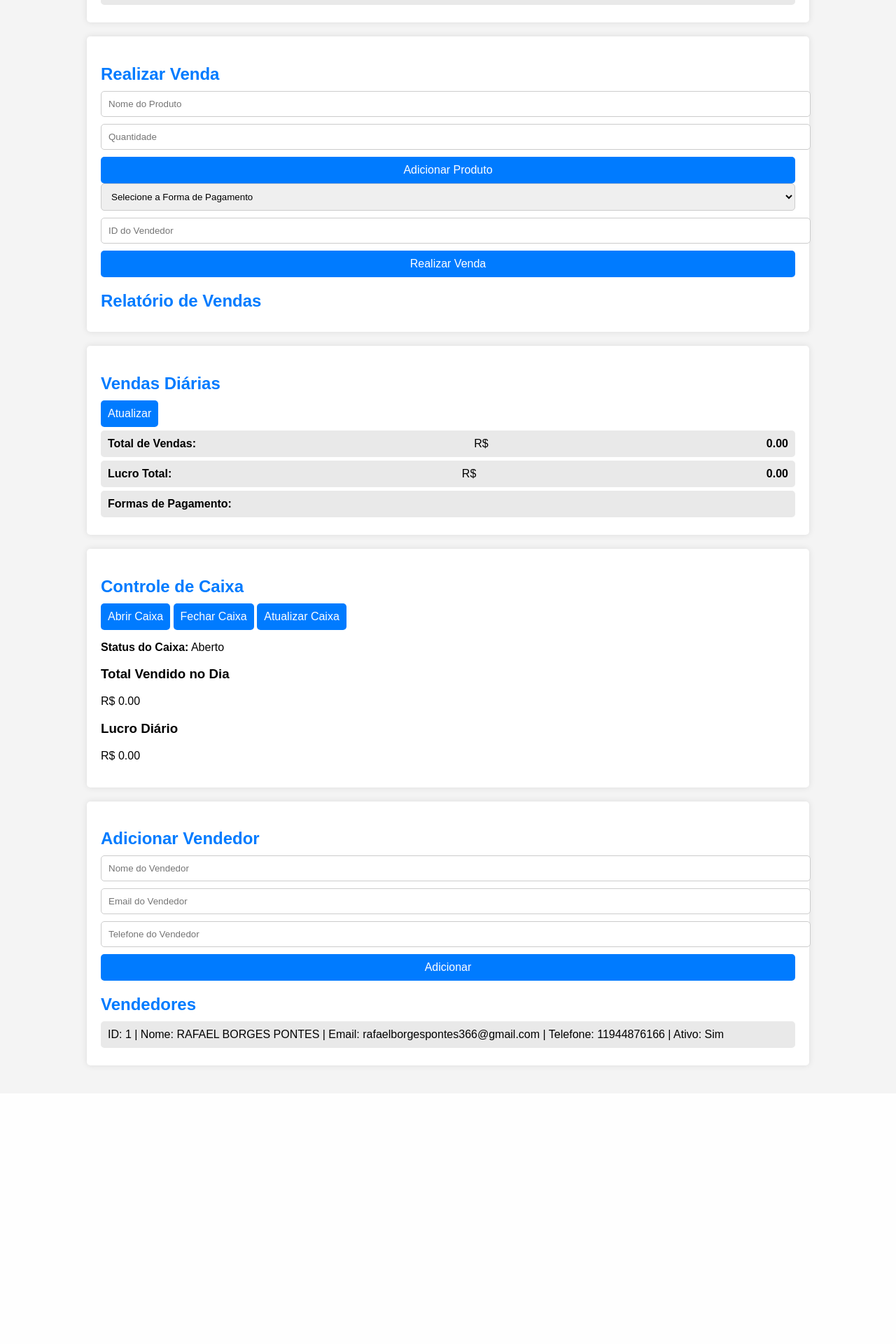
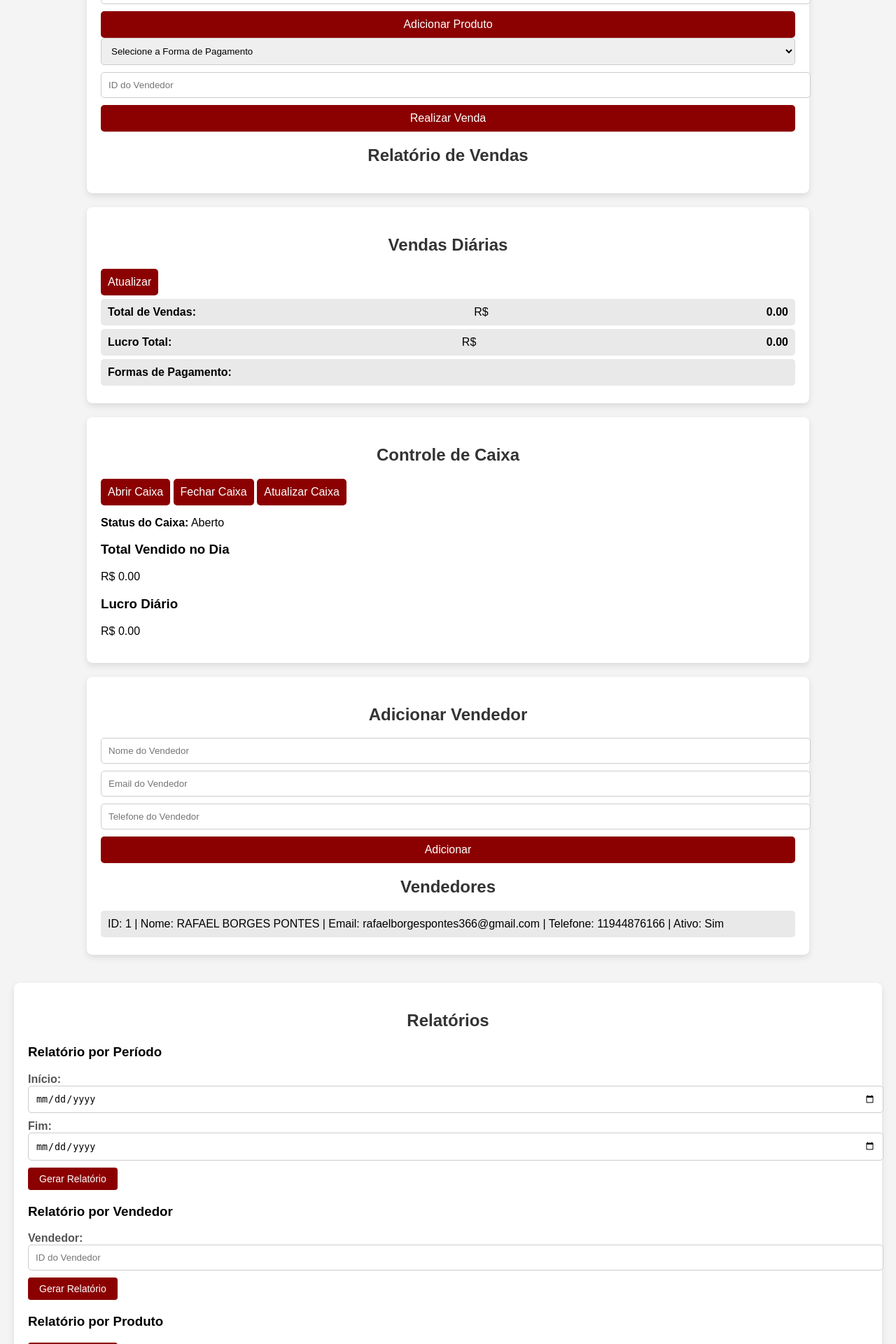
Before and after one commit to RafaelBG7/sistemadeadega, a Flask app: page /index in a window 1280 px wide. Shown: the part 1080-3000 px from the top of the page at 70% size. Before the commit the page ends 2608 px from the top, so only its background shows below. Run offline with Flask 3, Linux system fonts and the light colour scheme; data comes from the database, SQL or seed files in the repository.

Commit message:
adicionado relatorio

```diff
--- a/app.py
+++ b/app.py
@@ -8,6 +8,7 @@ from routes.vendedores import vendedores_bp
 from routes.categorias import categorias_bp
 from routes.caixa import caixa_bp
 from routes.home import home_bp
+from routes.relatorios import relatorios_bp
 
 def create_app():
     app = Flask(__name__, static_folder='static', template_folder='templates')
@@ -30,6 +31,7 @@ def create_app():
     app.register_blueprint(vendedores_bp, url_prefix='/vendedores')
     app.register_blueprint(categorias_bp, url_prefix='/categorias')
     app.register_blueprint(caixa_bp, url_prefix='/caixa')
+    app.register_blueprint(relatorios_bp, url_prefix='/relatorios')
 
     @app.route('/index')
     def index():
--- a/controllers/vendas_controller.py
+++ b/controllers/vendas_controller.py
@@ -140,3 +140,89 @@ def status_caixa():
             'id': caixa_aberto.id
         }
     return {'status': 'Fechado'}
+
+def relatorio_por_periodo(inicio, fim):
+    try:
+        # Converter as datas de string para datetime
+        inicio_date = datetime.strptime(inicio, '%Y-%m-%d')
+        fim_date = datetime.strptime(fim, '%Y-%m-%d')
+
+        # Ajustar o fim_date para incluir o final do dia
+        fim_date = fim_date.replace(hour=23, minute=59, second=59)
+
+        # Filtrar vendas no intervalo de datas
+        vendas = Venda.query.filter(Venda.data >= inicio_date, Venda.data <= fim_date).all()
+
+        # Calcular total de vendas e lucro
+        total_vendas = sum(v.total_venda for v in vendas)
+        lucro_total = sum(v.lucro for v in vendas)
+
+        # Criar o relatório detalhado
+        relatorio = [
+            {
+                'id': v.id,
+                'produto': v.produto.produto,
+                'vendedor': v.vendedor.nome,
+                'quantidade': v.quantidade,
+                'data': v.data.strftime('%d/%m/%Y %H:%M'),
+                'total_venda': v.total_venda,
+                'lucro': v.lucro,
+                'forma_pagamento': v.forma_pagamento
+            }
+            for v in vendas
+        ]
+
+        return {
+            'total_vendas': total_vendas,
+            'lucro_total': lucro_total,
+            'vendas': relatorio
+        }
+    except Exception as e:
+        return {'error': str(e)}
+
+def relatorio_por_vendedor(vendedor_id):
+    try:
+        vendas = Venda.query.filter_by(vendedor_id=vendedor_id).all()
+        total_vendas = sum(v.total_venda for v in vendas)
+        lucro_total = sum(v.lucro for v in vendas)
+
+        relatorio = [
+            {
+                'id': v.id,
+                'produto': v.produto.produto,
+                'quantidade': v.quantidade,
+                'data': v.data.strftime('%d/%m/%Y %H:%M'),
+                'total_venda': v.total_venda,
+                'lucro': v.lucro,
+                'forma_pagamento': v.forma_pagamento
+            }
+            for v in vendas
+        ]
+
+        return {
+            'total_vendas': total_vendas,
+            'lucro_total': lucro_total,
+            'vendas': relatorio
+        }
+    except Exception as e:
+        return {'error': str(e)}
+
+def relatorio_por_produto():
+    try:
+        produtos = Produto.query.all()
+        relatorio = []
+
+        for produto in produtos:
+            vendas = Venda.query.filter_by(produto_id=produto.id).all()
+            total_vendas = sum(v.total_venda for v in vendas)
+            lucro_total = sum(v.lucro for v in vendas)
+
+            relatorio.append({
+                'produto': produto.produto,
+                'total_vendas': total_vendas,
+                'lucro_total': lucro_total
+            })
+
+        return relatorio
+    except Exception as e:
+        return {'error': str(e)}
--- a/static/script.js
+++ b/static/script.js
@@ -352,4 +352,53 @@ document.addEventListener('DOMContentLoaded', function () {
 
     // Inicializar o status do caixa ao carregar a página
     atualizarStatusCaixa();
+
+    // Relatório por Período
+    document.getElementById('gerar-relatorio-periodo').addEventListener('click', function () {
+        const inicio = document.getElementById('inicio').value;
+        const fim = document.getElementById('fim').value;
+
+        fetch(`/relatorios/periodo?inicio=${inicio}&fim=${fim}`)
+            .then(response => response.json())
+            .then(data => {
+                const resultado = document.getElementById('resultado-periodo');
+                resultado.innerHTML = `
+                    <p>Total de Vendas: R$ ${data.total_vendas.toFixed(2)}</p>
+                    <p>Lucro Total: R$ ${data.lucro_total.toFixed(2)}</p>
+                `;
+            })
+            .catch(error => console.error('Erro ao gerar relatório por período:', error));
+    });
+
+    // Relatório por Vendedor
+    document.getElementById('gerar-relatorio-vendedor').addEventListener('click', function () {
+        const vendedorId = document.getElementById('vendedor-id').value;
+
+        fetch(`/relatorios/vendedor?vendedor_id=${vendedorId}`)
+            .then(response => response.json())
+            .then(data => {
+                const resultado = document.getElementById('resultado-vendedor');
+                resultado.innerHTML = `
+                    <p>Total de Vendas: R$ ${data.total_vendas.toFixed(2)}</p>
+                    <p>Lucro Total: R$ ${data.lucro_total.toFixed(2)}</p>
+                `;
+            })
+            .catch(error => console.error('Erro ao gerar relatório por vendedor:', error));
+    });
+
+    // Relatório por Produto
+    document.getElementById('gerar-relatorio-produto').addEventListener('click', function () {
+        fetch('/relatorios/produto')
+            .then(response => response.json())
+            .then(data => {
+                const resultado = document.getElementById('resultado-produto');
+                resultado.innerHTML = data.map(produto => `
+                    <p>Produto: ${produto.produto}</p>
+                    <p>Total de Vendas: R$ ${produto.total_vendas.toFixed(2)}</p>
+                    <p>Lucro Total: R$ ${produto.lucro_total.toFixed(2)}</p>
+                    <hr>
+                `).join('');
+            })
+            .catch(error => console.error('Erro ao gerar relatório por produto:', error));
+    });
 });
--- a/static/style.css
+++ b/static/style.css
@@ -1,3 +1,4 @@
+/* Estilo geral */
 body {
     font-family: Arial, sans-serif;
     background-color: #f4f4f4;
@@ -5,10 +6,10 @@ body {
     padding: 0;
 }
 
-h1 {
+h1, h2 {
     text-align: center;
+    color: #333;
     margin-top: 20px;
-    color: #333;
 }
 
 .container {
@@ -21,15 +22,10 @@ h1 {
 .form-container {
     background: #fff;
     padding: 20px;
-    border-radius: 5px;
-    box-shadow: 0 0 10px rgba(0, 0, 0, 0.1);
+    border-radius: 8px;
+    box-shadow: 0 4px 10px rgba(0, 0, 0, 0.1);
     width: 80%;
     margin-bottom: 20px;
-}
-
-h2 {
-    color: #007bff;
-    margin-bottom: 10px;
 }
 
 form {
@@ -49,14 +45,15 @@ button {
     padding: 10px;
     border: none;
     border-radius: 5px;
-    background-color: #007bff; /* Azul */
+    background-color: #8b0000; /* Vinho */
     color: white;
     cursor: pointer;
     font-size: 16px;
+    transition: background-color 0.3s ease;
 }
 
 button:hover {
-    background-color: #0056b3; /* Azul escuro */
+    background-color: #a40000; /* Vinho escuro */
 }
 
 ul {
@@ -83,20 +80,77 @@ li button {
     background-color: #dc3545; /* Vermelho */
     font-size: 14px;
     padding: 5px 10px;
+    border: none;
+    border-radius: 4px;
+    color: white;
+    cursor: pointer;
+    transition: background-color 0.3s ease;
 }
 
 li button:hover {
     background-color: #a71d2a; /* Vermelho escuro */
 }
 
+/* Links */
 .home-link {
     color: inherit;
     text-decoration: none;
     cursor: pointer;
     transition: color 0.3s ease;
-  }
+}
 
-  .home-link:hover {
-    color: #8b0000; /* cor vinho ao passar o mouse */
+.home-link:hover {
+    color: #8b0000; /* Vinho */
     text-decoration: underline;
-  }
+}
+
+/* Relatórios */
+.relatorios {
+    margin: 20px;
+    padding: 20px;
+    background-color: #fff;
+    border-radius: 8px;
+    box-shadow: 0 4px 10px rgba(0, 0, 0, 0.1);
+}
+
+.relatorios h2 {
+    margin-bottom: 20px;
+    color: #333;
+}
+
+.relatorios div {
+    margin-bottom: 20px;
+}
+
+.relatorios label {
+    margin-right: 10px;
+    font-weight: bold;
+    color: #555;
+}
+
+.relatorios button {
+    padding: 8px 16px;
+    background-color: #8b0000; /* Vinho */
+    color: white;
+    border: none;
+    border-radius: 4px;
+    cursor: pointer;
+    font-size: 14px;
+    transition: background-color 0.3s ease;
+}
+
+.relatorios button:hover {
+    background-color: #a40000; /* Vinho escuro */
+}
+
+/* Ajustes para responsividade */
+@media (max-width: 768px) {
+    .form-container, .relatorios {
+        width: 95%;
+    }
+
+    button {
+        font-size: 14px;
+        padding: 8px;
+    }
+}
--- a/templates/index.html
+++ b/templates/index.html
@@ -103,5 +103,35 @@
         </div>
     </div>
     <script src="{{ url_for('static', filename='script.js') }}"></script>
+    <div class="relatorios">
+        <h2>Relatórios</h2>
+
+        <!-- Relatório por Período -->
+        <div class="relatorio-periodo">
+          <h3>Relatório por Período</h3>
+          <label for="inicio">Início:</label>
+          <input type="date" id="inicio" />
+          <label for="fim">Fim:</label>
+          <input type="date" id="fim" />
+          <button id="gerar-relatorio-periodo">Gerar Relatório</button>
+          <div id="resultado-periodo"></div>
+        </div>
+
+        <!-- Relatório por Vendedor -->
+        <div class="relatorio-vendedor">
+          <h3>Relatório por Vendedor</h3>
+          <label for="vendedor-id">Vendedor:</label>
+          <input type="text" id="vendedor-id" placeholder="ID do Vendedor" />
+          <button id="gerar-relatorio-vendedor">Gerar Relatório</button>
+          <div id="resultado-vendedor"></div>
+        </div>
+
+        <!-- Relatório por Produto -->
+        <div class="relatorio-produto">
+          <h3>Relatório por Produto</h3>
+          <button id="gerar-relatorio-produto">Gerar Relatório</button>
+          <div id="resultado-produto"></div>
+        </div>
+      </div>
 </body>
 </html>
```
Also changed, not shown: models/models_adega.py (+13 -1 lines), routes/relatorios.py (added, +22 -0 lines), database.db (added), instance/database.db (deleted).
